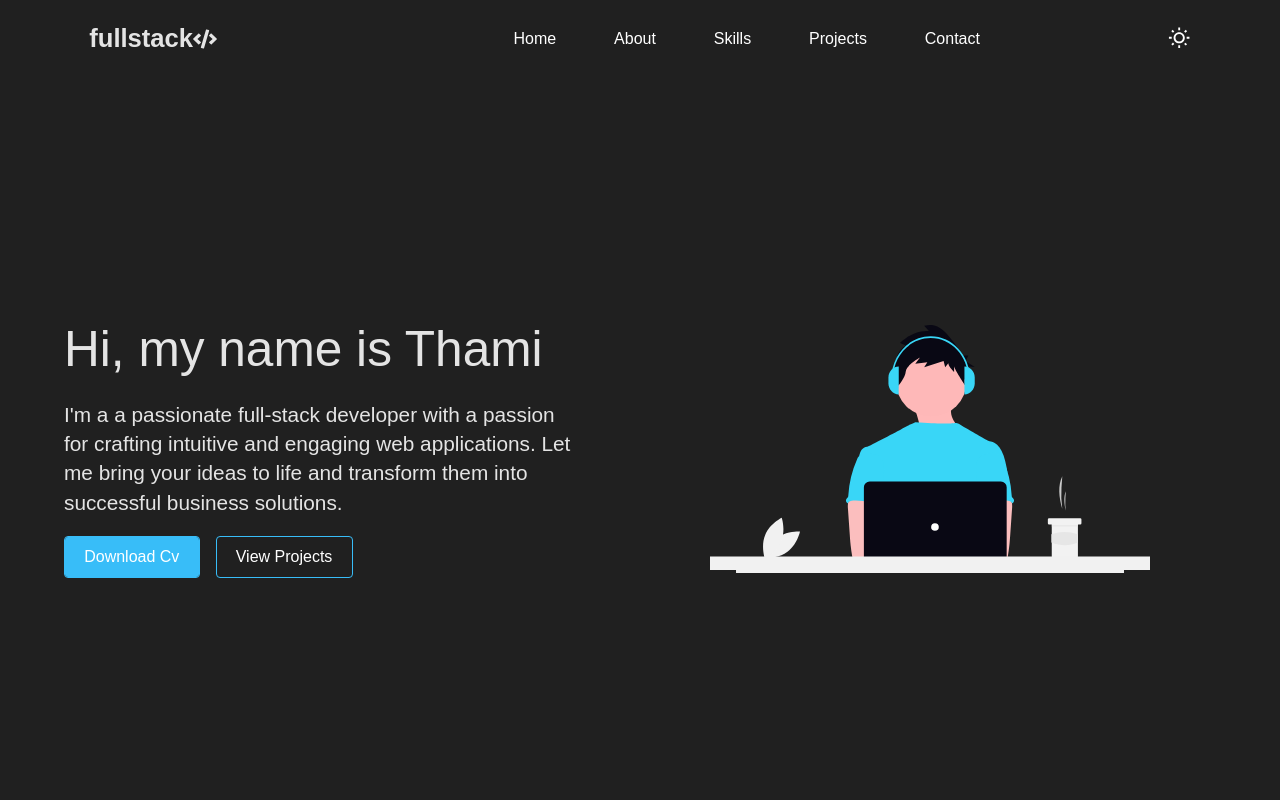
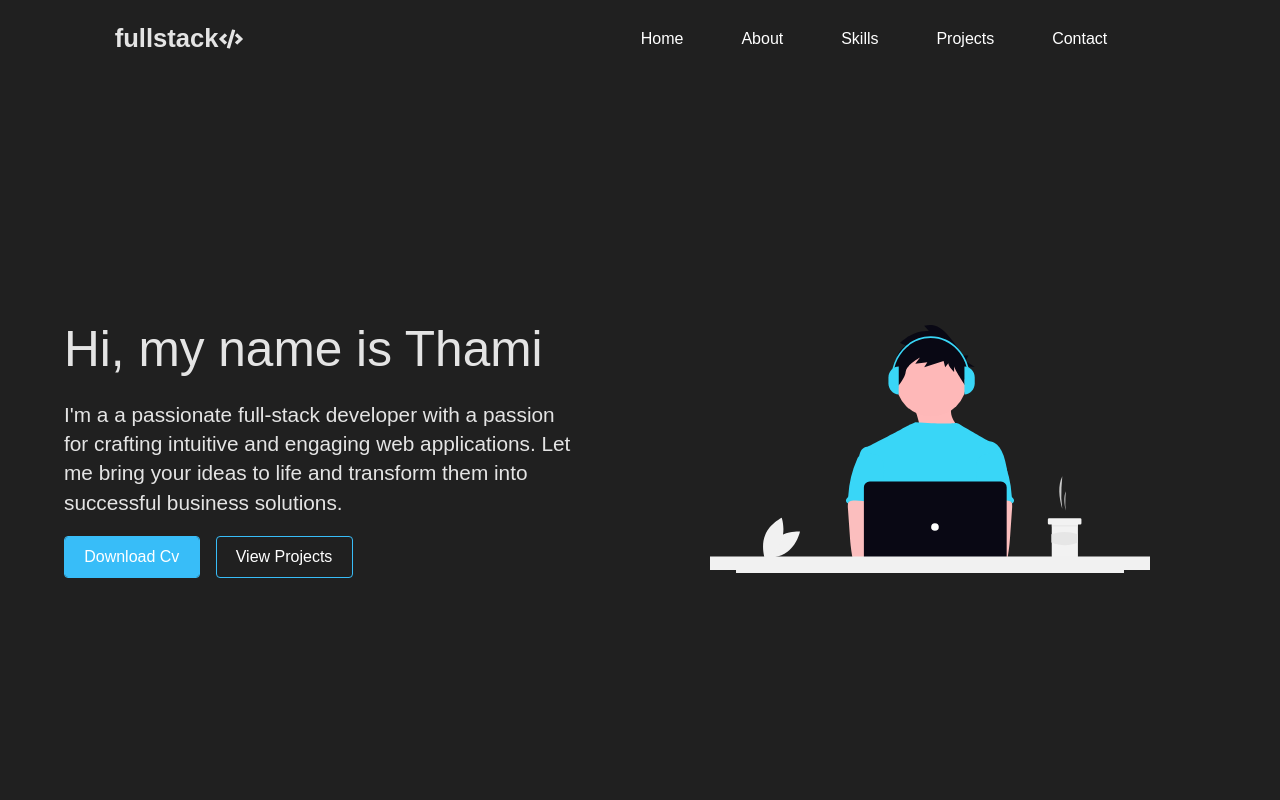
Before and after one commit to thami-coding/portfolio, a React (Vite) app: page / in a window 1280 px wide. Shown: the top 800 px of the page. Built offline with nearby package versions, Linux system fonts and the light colour scheme.

Commit message:
remove theme icon

```diff
--- a/src/components/navbar/Navbar.jsx
+++ b/src/components/navbar/Navbar.jsx
@@ -31,12 +31,12 @@ function Navbar() {
     }
   };
 
-  const themeIcon =
-    theme === "dark" ? (
-      <MdOutlineWbSunny className="icon" />
-    ) : (
-      <FaMoon className="icon" />
-    );
+  // const themeIcon =
+  //   theme === "dark" ? (
+  //     <MdOutlineWbSunny className="icon" />
+  //   ) : (
+  //     <FaMoon className="icon" />
+  //   );
 
   return (
     <>
@@ -56,12 +56,12 @@ function Navbar() {
           activeLinkId={activeLinkId}
           navLinksTexts={navLinksTexts}
         />
-        <button
+        {/* <button
           className="theme-btn"
           onClick={() => setTheme(theme === "dark" ? "light" : "dark")}
         >
           {themeIcon}
-        </button>
+        </button> */}
       </nav>
       <Drawer isDrawerOpen={isDrawerOpen} setIsDrawerOpen={setIsDrawerOpen} />
     </>
```
